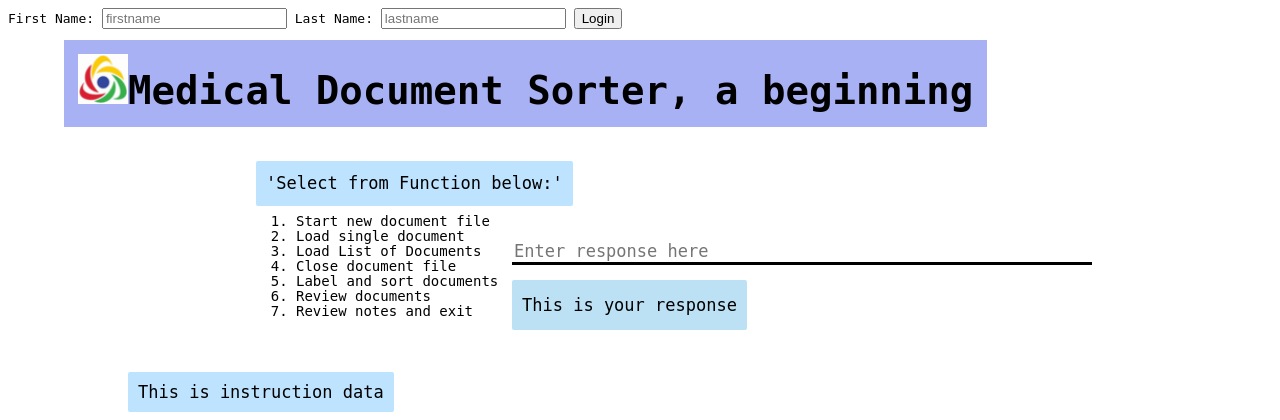
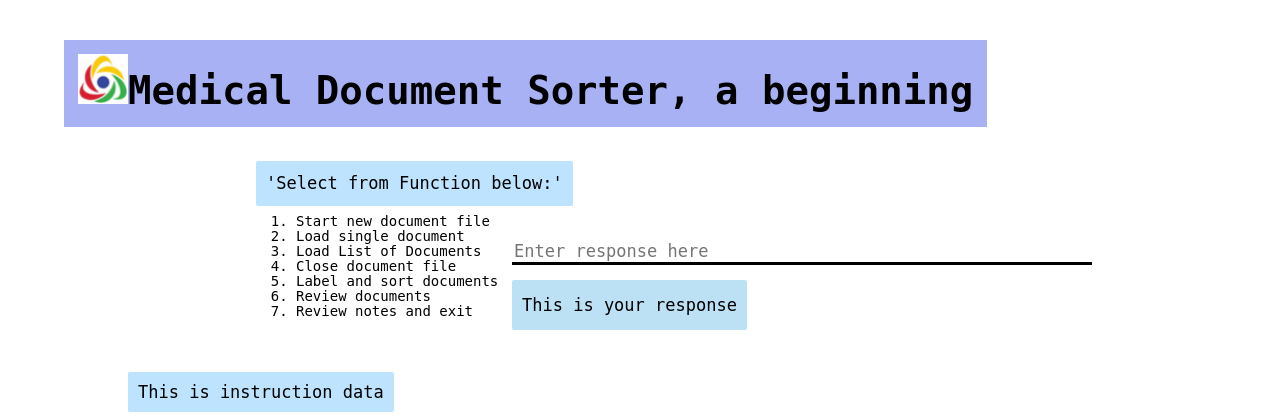
Before and after one commit to jbsavage57/medsort, a Flask app: template templates/main1.html in a window 1280 px wide. Shown: the top 420 px of the page. Run offline with Flask 2, Linux system fonts and the light colour scheme; the template is opened without the code that fills it, so the values that code supplies are empty; parts of the project's set-up code (start-up, migrations or seed data) failed here and were passed over; some libraries are stand-ins or nearby versions.

Commit message:
removed try1

```diff
--- a/templates/main1.html
+++ b/templates/main1.html
@@ -1,15 +1,5 @@
 <!DOCTYPE html>
 <html>
-
-<form action="{{ url_for("gfg")}}" method="post"></form>
-<label for="firstname">First Name:</label>
-<input type="text" id="firstname" name="fname" placeholder="firstname">
-<label for="lastname">Last Name:</label>
-<input type="text" id="lastname" name="lname" placeholder="lastname">
-<button type="submit">Login</button>
-
-<script scr="{{url_for('static', filename='main.js')}}"></script>
-
 
 <title>Medical Document Sorter</title>
 <head>
```
